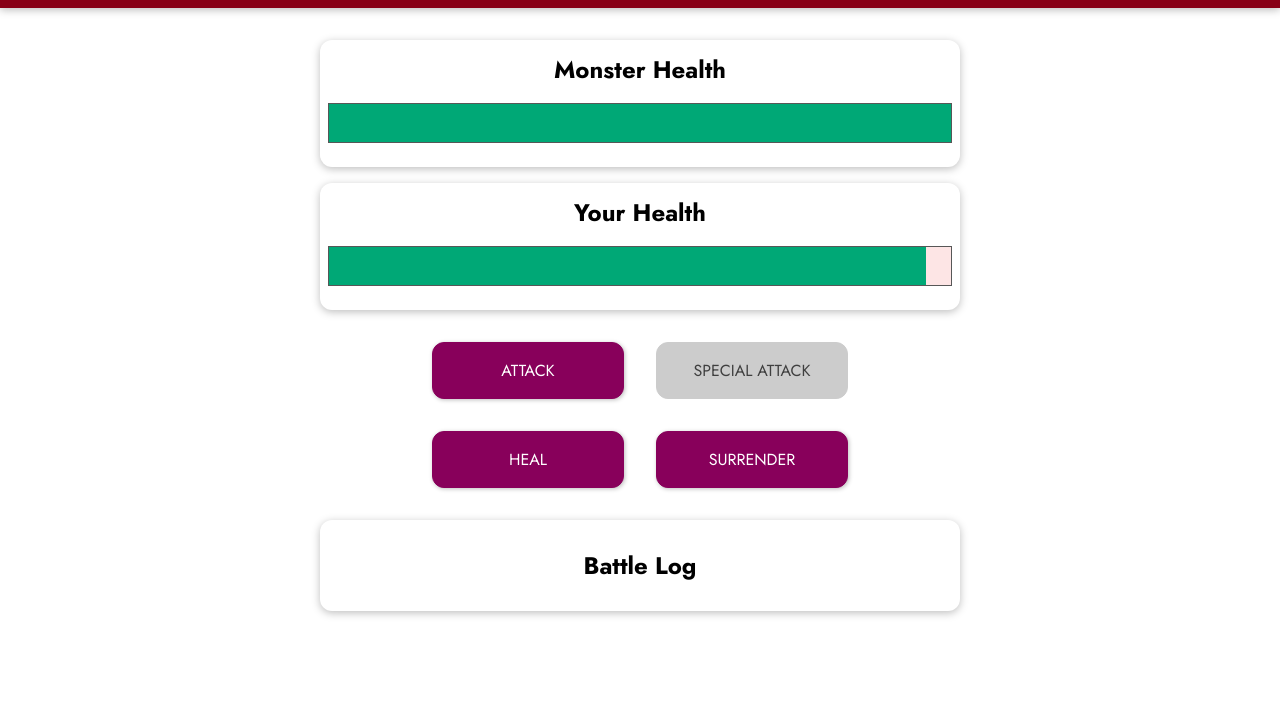
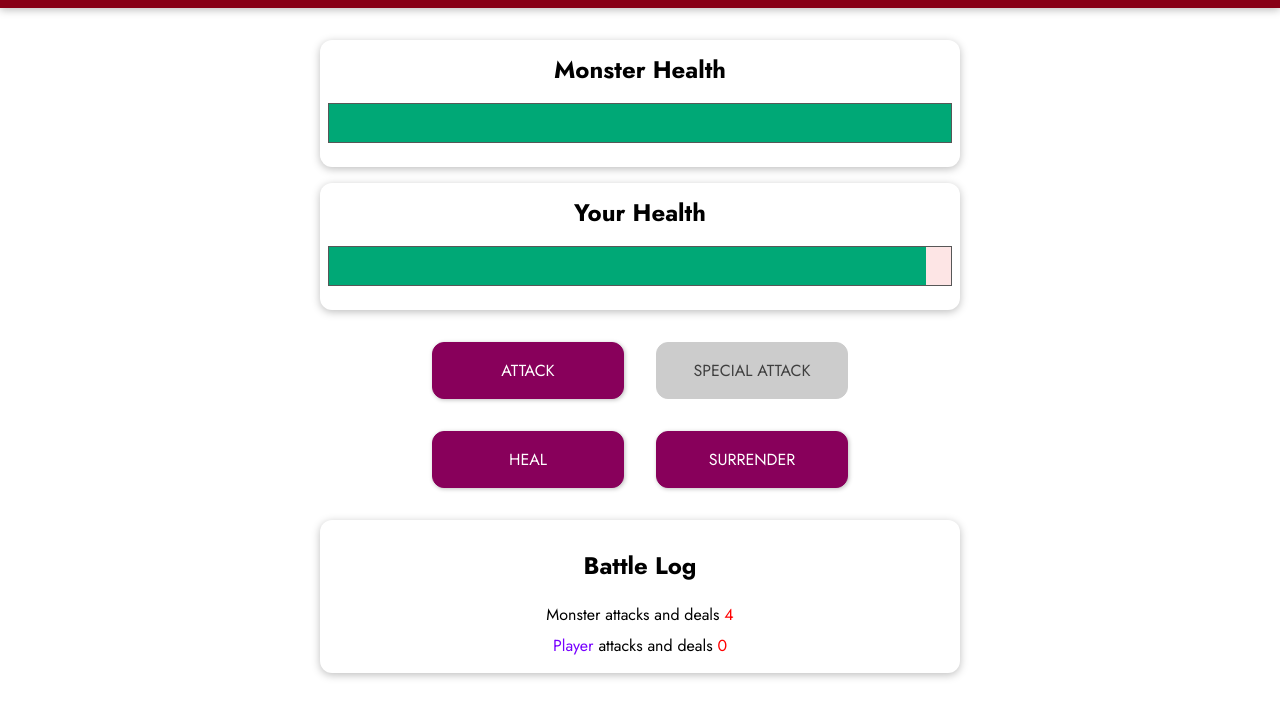
Before and after one commit to fabricioLVmagalhaes/vuejs-curse-project1, a plain HTML site: page index.html in a window 1280 px wide. Both pictures are taken after a click on the button "ATTACK". Shown: the part 97-800 px from the top of the page. Drawn offline with nearby package versions, Linux system fonts and the light colour scheme.

Commit message:
Adding a Battle Log

```diff
--- a/app.js
+++ b/app.js
@@ -10,6 +10,7 @@ const app = Vue.createApp({
       monsterHealth: 100,
       currentRound: 0,
       winner: null,
+      logMessages: [],
     };
   },
   computed: {
@@ -51,20 +52,24 @@ const app = Vue.createApp({
       this.monsterHealth = 100;
       this.winner = null;
       this.currentRound = 0;
+      this.logMessages = [];
     },
     attackMonster() {
       this.currentRound++;
       const attackValue = getRamdomValue(5, 12);
       this.monsterHealth -= attackValue;
+      this.addLogMessage('player', 'attack', attackValue);
       this.attackPlayer();
     },
     attackPlayer() {
       const attackValue = getRamdomValue(8, 15);
+      this.addLogMessage('monster', 'attack', attackValue);
       this.playerHealth -= attackValue;
     },
     specialAttackMonster() {
       this.currentRound++;
       const attackValue = getRamdomValue(10, 25);
+      this.addLogMessage('player', 'attack', attackValue);
       this.monsterHealth -= attackValue;
       this.attackPlayer();
     },
@@ -76,11 +81,19 @@ const app = Vue.createApp({
       } else {
         this.playerHealth += healValue;
       }
+      this.addLogMessage('player', 'heal', attackValue);
       this.attackPlayer();
     },
     surrender() {
       this.winner = 'monster';
     },
+    addLogMessage(who, what, value) {
+      this.logMessages.unshift({
+        actionBy: who,
+        actionType: what,
+        actionValue: value,
+      });
+    },
   },
 });
 
--- a/index.html
+++ b/index.html
@@ -46,7 +46,22 @@
       </section>
       <section id="log" class="container">
         <h2>Battle Log</h2>
-        <ul></ul>
+        <ul>
+          <li v-for="logMessage in logMessages">
+            <span
+              :class="{'log--player': logMessage.actionBy === 'player', 'log--monster': logMessage.actionBy === 'nonster'}"
+              >{{logMessage.actionBy === 'player' ? 'Player ' : 'Monster '}}</span
+            >
+            <span v-if="logMessage.actionType === 'heal'">
+              heals himself for
+              <span class="log--heal">{{logMessage.actionValue}}</span></span
+            >
+            <span v-else
+              >attacks and deals
+              <span class="log--damage">{{logMessage.actionValue}}</span></span
+            >
+          </li>
+        </ul>
       </section>
     </div>
   </body>
```
